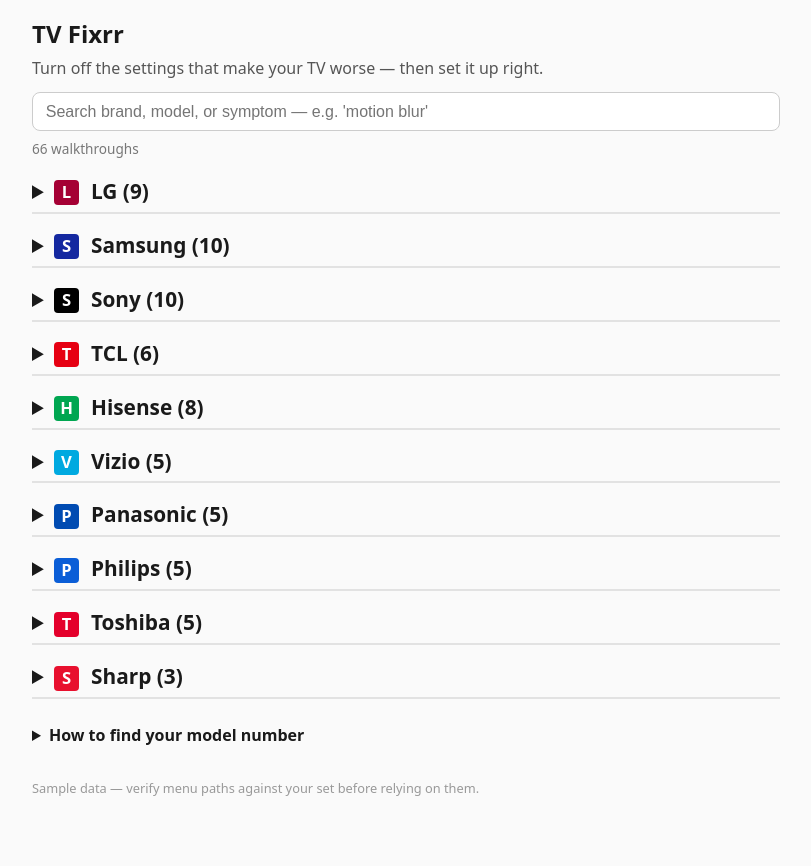
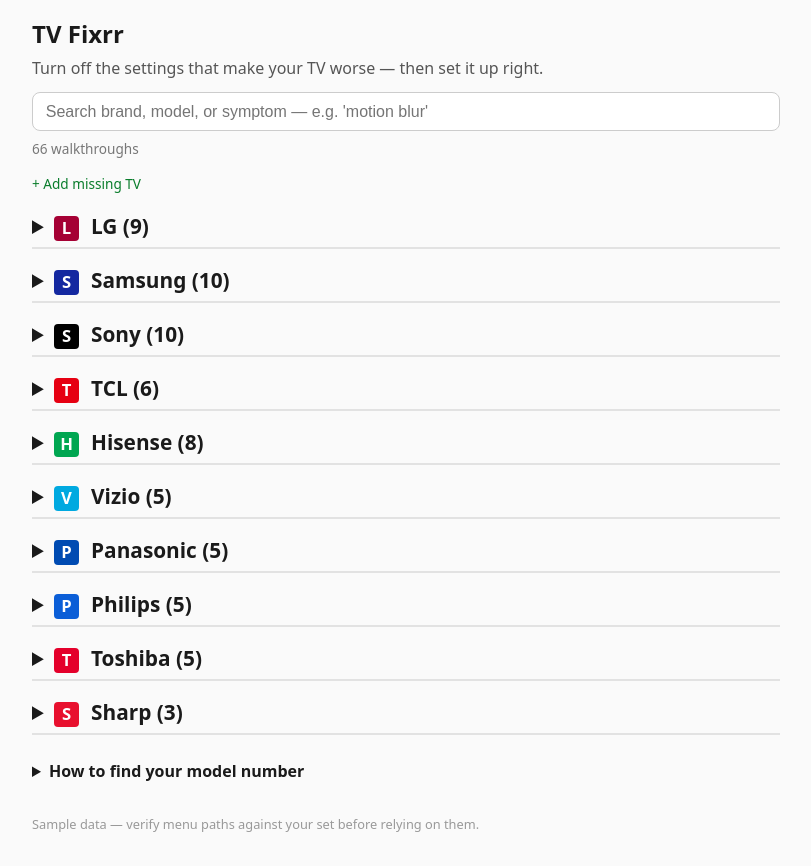
Before and after one commit to seapigindustries-lab/TV-Fixrr, a plain HTML site: page index.html in a window 1280 px wide. Shown: the whole page, without its empty margins (234-1045 px from the left). Before the commit the page ends 831 px from the top, so only its background shows below. Drawn offline with Linux system fonts and the light colour scheme.

Commit message:
Add missing TV button with structured issue template

```diff
--- a/index.html
+++ b/index.html
@@ -12,6 +12,7 @@
   <p>Turn off the settings that make your TV worse — then set it up right.</p>
   <input id="search" type="search" placeholder="Search brand, model, or symptom — e.g. 'motion blur'" autocomplete="off">
   <div id="count"></div>
+  <a class="add-tv" href="https://github.com/seapigindustries-lab/TV-Fixrr/issues/new?template=add-tv.yml" target="_blank" rel="noopener">+ Add missing TV</a>
 </header>
 <main id="results"></main>
 <details id="model-guide">
--- a/styles.css
+++ b/styles.css
@@ -32,3 +32,5 @@ footer { color: #999; font-size: .8rem; margin: 2rem 0 1rem; }
 .logo { display: inline-flex; align-items: center; justify-content: center; width: 1.5em; height: 1.5em; border-radius: 4px; color: #fff; font-weight: 700; font-size: .8em; margin-right: .4em; vertical-align: middle; }
 .report { display: inline-block; margin-top: .3rem; font-size: .78rem; color: #a30000; text-decoration: none; }
 .report:hover { text-decoration: underline; }
+.add-tv { display: inline-block; margin-top: .4rem; font-size: .85rem; color: #0a7d2c; text-decoration: none; }
+.add-tv:hover { text-decoration: underline; }
```
Also changed, not shown: 1 other file.
